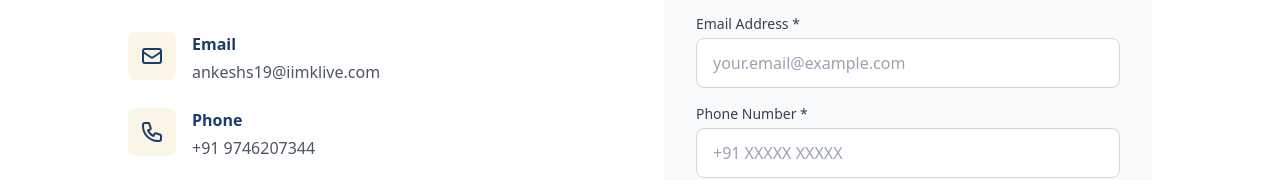
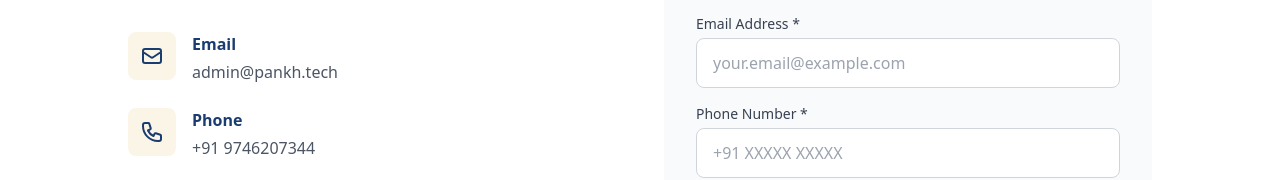
Before and after one commit to ankeshs19/pankh-website, a Next.js app: page /contact in a window 1280 px wide. Shown: the part 600-780 px from the top of the page. Built offline with nearby package versions, Linux system fonts and the light colour scheme.

Commit message:
Update page.tsx

```diff
--- a/app/contact/page.tsx
+++ b/app/contact/page.tsx
@@ -103,7 +103,7 @@
                     </div>
                     <div>
                       <h3 className="font-semibold text-pankh-navy mb-1">Email</h3>
-                      <p className="text-gray-600">ankeshs19@iimklive.com</p>
+                      <p className="text-gray-600">admin@pankh.tech</p>
                     </div>
                   </div>
 
```
